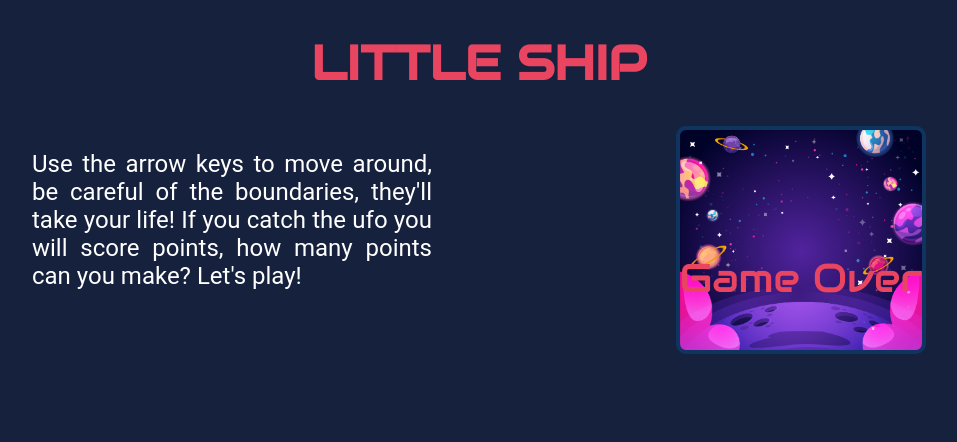
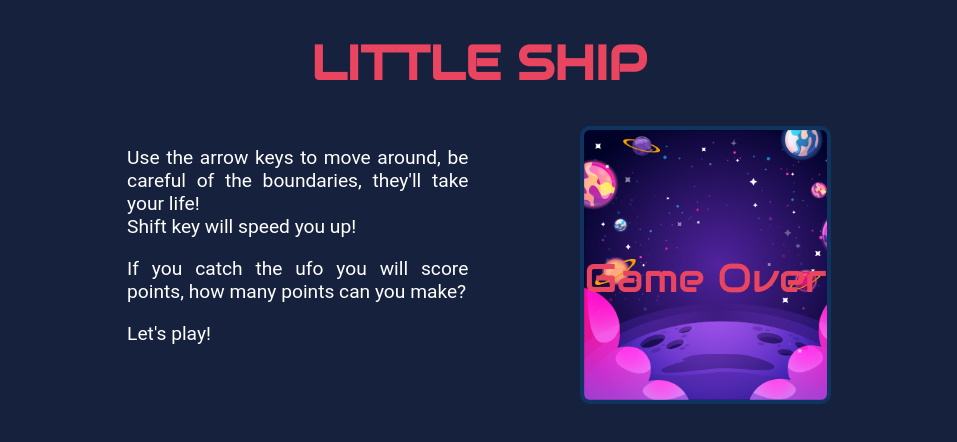
Before and after one commit to LeaMonteleone/little-ship, a website built with Parcel: page src/index.html in a window 1280 px wide. Shown: the whole page, without its empty margins (161-1118 px from the left). Built offline with nearby package versions, Linux system fonts and the light colour scheme.

Commit message:
Text added, main containers were changed in css

```diff
--- a/src/index.html
+++ b/src/index.html
@@ -18,18 +18,27 @@
   <body onload="doIt()">
     <h1>LITTLE SHIP</h1>
     <div class="main-container">
+      <div class="left-container">
         <section class="text-container">
           <p>
             Use the arrow keys to move around, be careful of the boundaries,
-          they'll take your life! If you catch the ufo you will score points,
-          how many points can you make? Let's play!
+            they'll take your life! <br>
+            Shift key will speed you up!
+
+            <p>If you catch the ufo you will score
+            points, how many points can you make?
+            </p>
+
+            <p> Let's play!
+              </p>
+
           </p>
           <section class="score-container">
             <h2 id="score"></h2>
             <h2 id="lives"></h2>
           </section>
         </section>
-
+      </div>
       <section id="container">
         <div id="player"></div>
         <div id="enemy"></div>
@@ -39,6 +48,6 @@
         </div>
       </section>
     </div>
-    <script src="index.ts"></script>
+    <script defer type="module " src="./index.ts"></script>
   </body>
 </html>
--- a/src/styles.css
+++ b/src/styles.css
@@ -10,10 +10,11 @@ body > h1 {
 }
 
 .main-container {
+  min-width: 1080px;
   width: 90%;
   margin: auto;
   display: flex;
-  justify-content: space-around;
+  justify-content: center;
 }
 #score,
 #lives {
@@ -21,9 +22,13 @@ body > h1 {
   font-family: "Roboto";
 }
 
+.left-container {
+  width: 30%;
+  padding-right: 5em;
+}
 .text-container > p {
-  font-size: 1.5em;
-  max-width: 400px;
+  font-size: 1.2em;
+
   font-family: "Roboto";
   color: white;
   text-align: justify;
@@ -58,6 +63,7 @@ body > h1 {
   position: relative;
   border: solid 4px #0f3460;
   border-radius: 10px;
+  margin-left: 2em;
 }
 
 .gameover-container {
```
Lines whose indentation alone changed are shown as unchanged.
